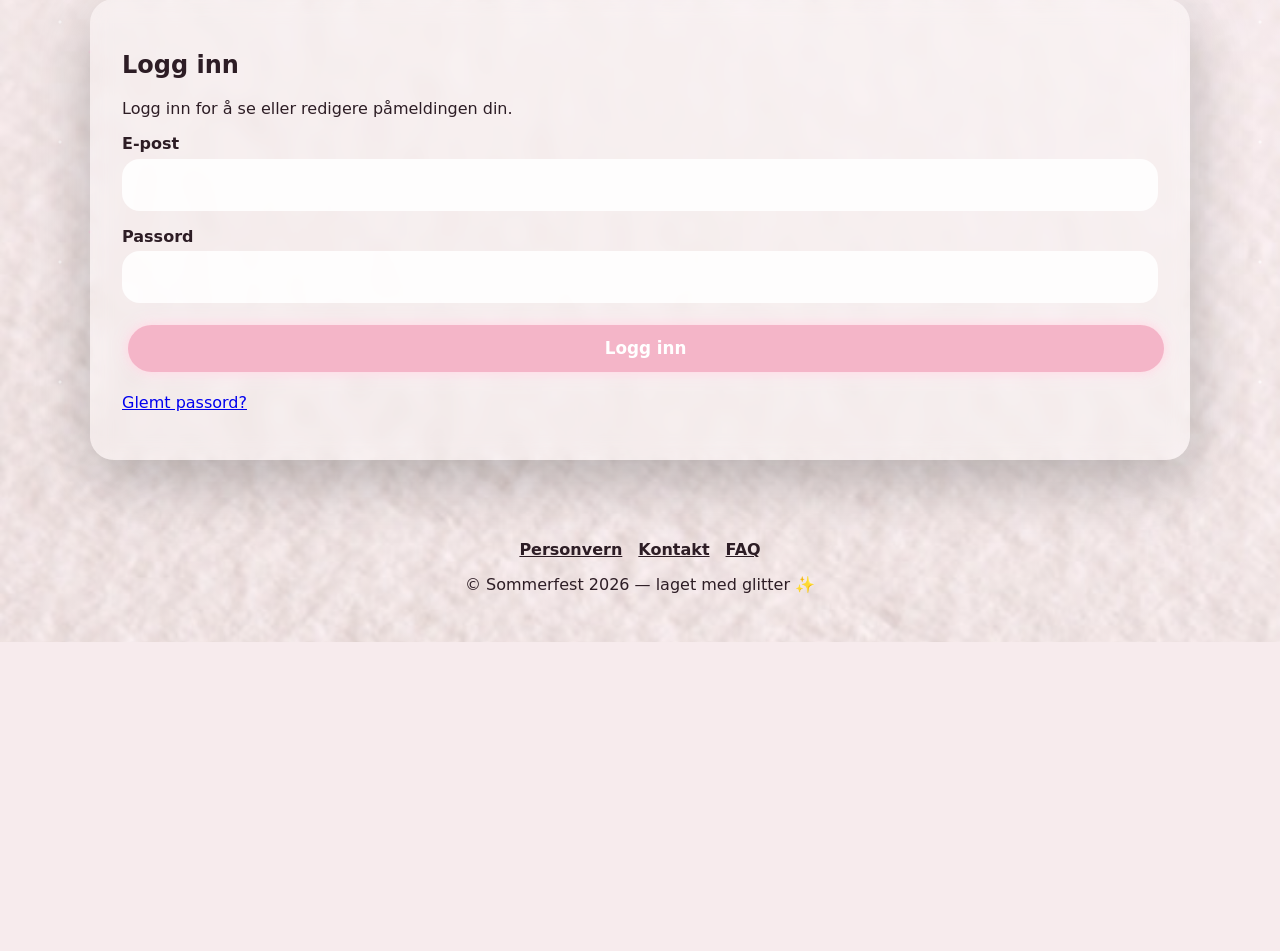
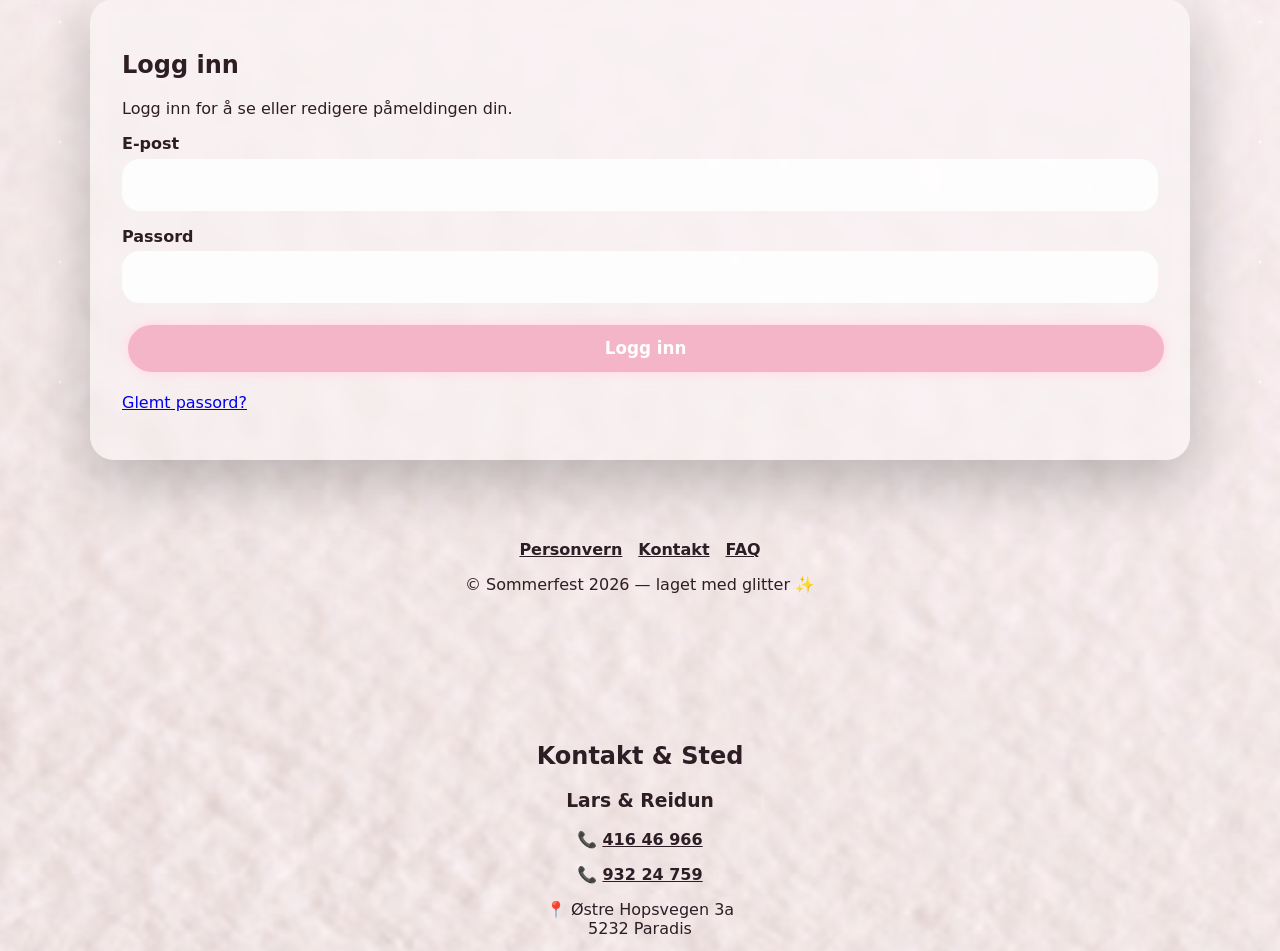
Before and after one commit to kasantix-design/Sommerfest2026, a Flask app: page /auth/logg-inn in a window 1280 px wide. Shown: the part 299-1250 px from the top of the page. Before the commit the page ends 941 px from the top, so only its background shows below. Run offline with Flask 3, Linux system fonts and the light colour scheme.

Commit message:
Update base.html

```diff
--- a/app/templates/base.html
+++ b/app/templates/base.html
@@ -239,7 +239,81 @@
         </p>
 
     </footer>
+<footer class="footer">
 
+    <section class="footer-card">
+
+        <h2>
+            {% if lang == "en" %}
+                Contact & Location
+            {% else %}
+                Kontakt & Sted
+            {% endif %}
+        </h2>
+
+        <div class="footer-contact">
+
+            <div class="contact-block">
+
+                <h3>
+                    Lars & Reidun
+                </h3>
+
+                <p>
+                    📞
+                    <a href="tel:+4741646966">
+                        416 46 966
+                    </a>
+                </p>
+
+                <p>
+                    📞
+                    <a href="tel:+4793224759">
+                        932 24 759
+                    </a>
+                </p>
+
+                <p>
+                    📍 Østre Hopsvegen 3a<br>
+                    5232 Paradis
+                </p>
+
+            </div>
+
+            <div class="map-wrapper">
+
+                <iframe
+                    src="https://www.google.com/maps?q=Østre+Hopsvegen+3a,+5232+Paradis&output=embed"
+                    width="100%"
+                    height="260"
+                    style="border:0;"
+                    allowfullscreen=""
+                    loading="lazy"
+                    referrerpolicy="no-referrer-when-downgrade"
+                >
+                </iframe>
+
+            </div>
+
+        </div>
+
+        <div class="footer-bottom">
+
+            <p>
+
+                {% if lang == "en" %}
+                    © Sommerfest 2026 — made with glitter ✨
+                {% else %}
+                    © Sommerfest 2026 — laget med glitter ✨
+                {% endif %}
+
+            </p>
+
+        </div>
+
+    </section>
+
+</footer>
     <script>
 
         const themeToggle =
```
